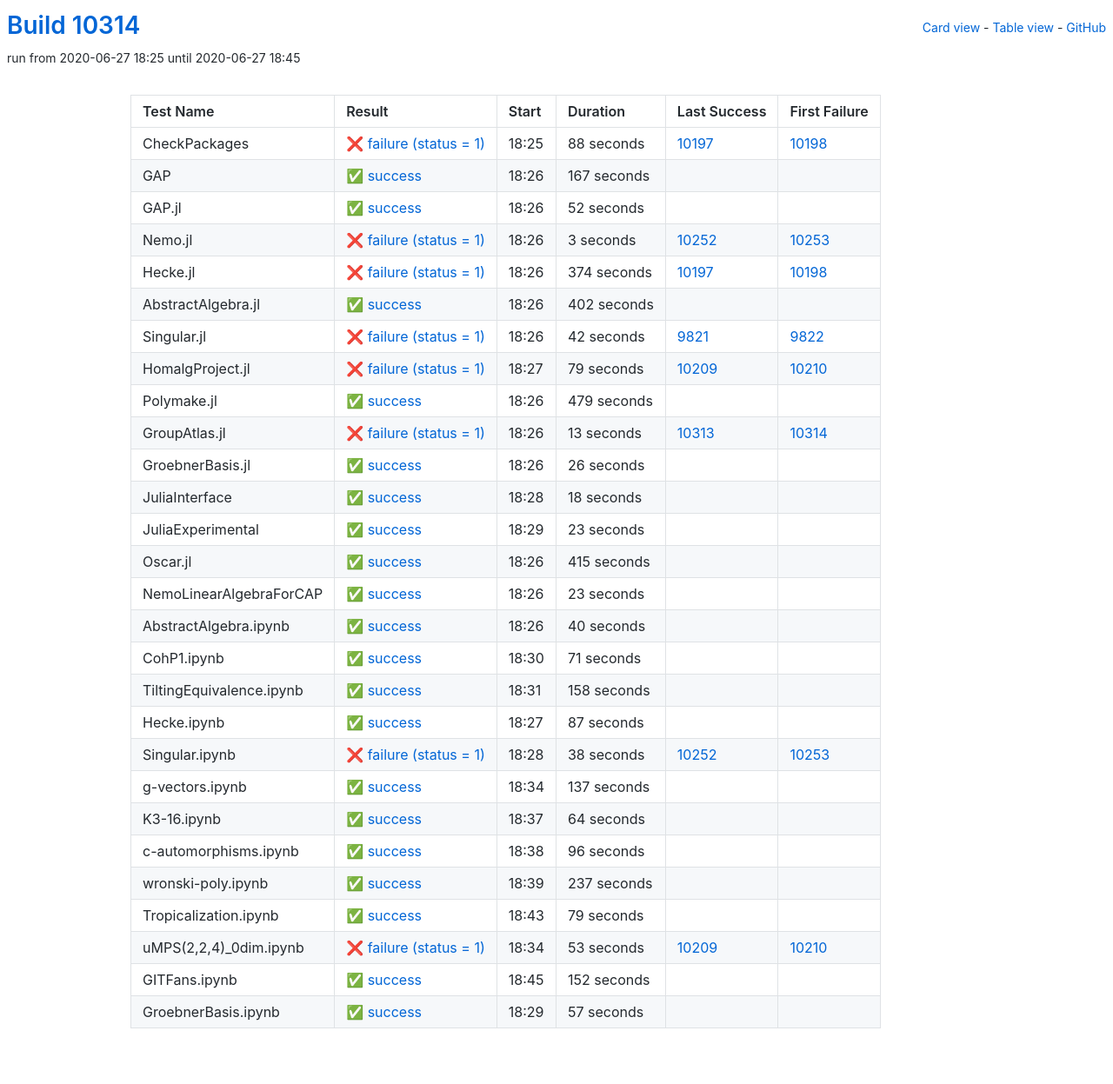
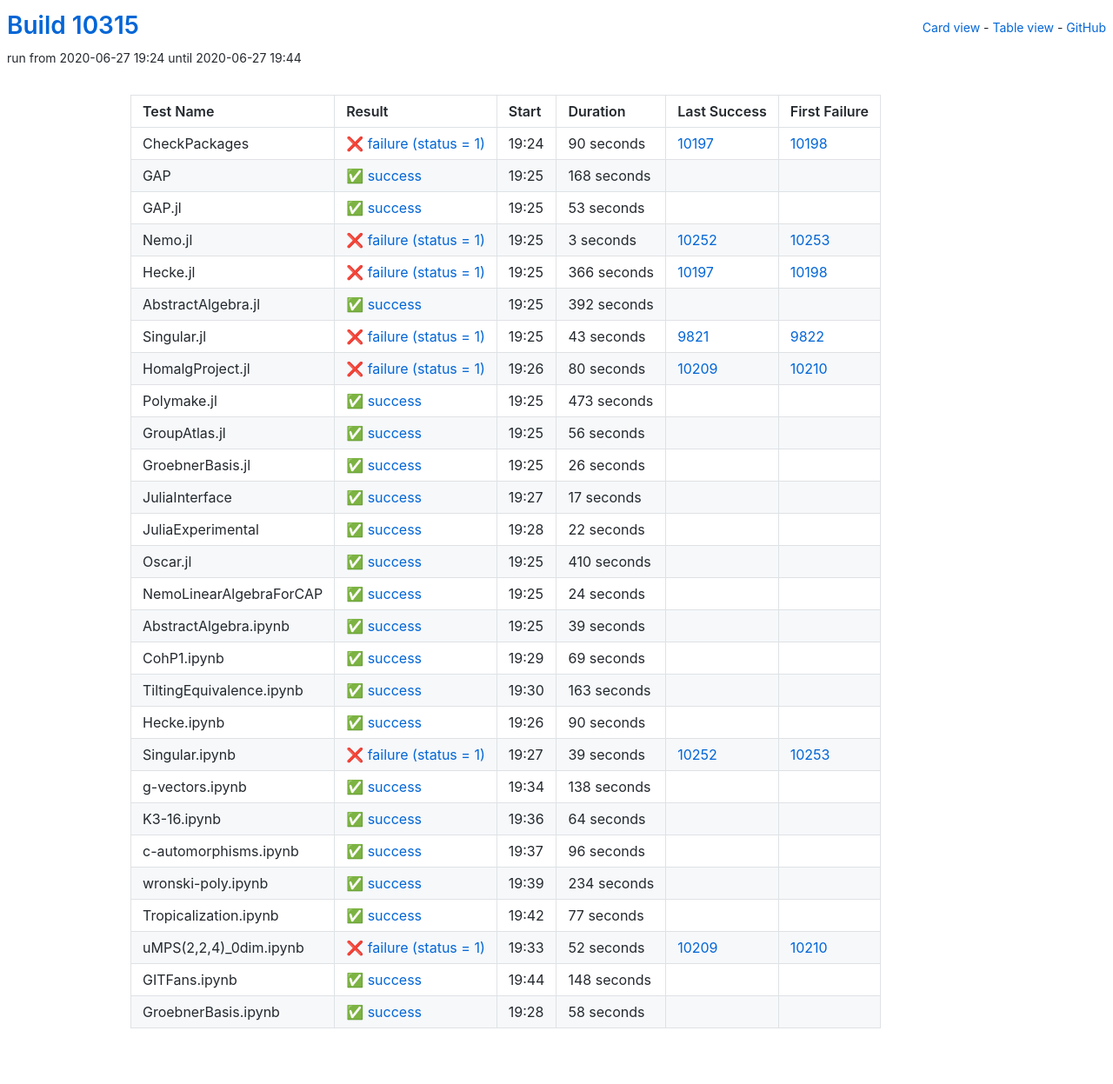
Before and after one commit to oscar-system/oscar-ci-status, a Jekyll site: the page built from table.html, in a window 1280 px wide. Shown: the whole page at 87% size. Built offline with Jekyll 4.4.1, drawn with Linux system fonts in a browser that asks for light colours.

Commit message:
Build #10315

```diff
--- a/_data/ci.yml
+++ b/_data/ci.yml
@@ -1,6 +1,6 @@
 ---
-build: 10314
-build_url: https://oscarci.mathematik.uni-kl.de/job/oscar/10314/
+build: 10315
+build_url: https://oscarci.mathematik.uni-kl.de/job/oscar/10315/
 job: oscar
 organization: oscar-system
 repo: oscar-ci-status
@@ -8,44 +8,44 @@
 tests:
 - name: CheckPackages
   id: checkpackages
-  log: https://oscarci.mathematik.uni-kl.de/job/oscar/10314/artifact/logs/build-10314/CheckPackages.log
-  start: 2020-06-27 18:25
+  log: https://oscarci.mathematik.uni-kl.de/job/oscar/10315/artifact/logs/build-10315/CheckPackages.log
+  start: 2020-06-27 19:24
   success: false
   exitcode: 1
   status: failure
-  duration: 88
+  duration: 90
   last_success: 10197
   last_success_url: https://oscarci.mathematik.uni-kl.de/job/oscar/10197/
   first_failure: 10198
   first_failure_url: https://oscarci.mathematik.uni-kl.de/job/oscar/10198/
 - name: GAP
   id: gap
-  log: https://oscarci.mathematik.uni-kl.de/job/oscar/10314/artifact/logs/build-10314/GAP.log
-  start: 2020-06-27 18:26
+  log: https://oscarci.mathematik.uni-kl.de/job/oscar/10315/artifact/logs/build-10315/GAP.log
+  start: 2020-06-27 19:25
   success: true
   exitcode: 0
   status: success
-  duration: 167
+  duration: 168
   last_success: false
   last_success_url:
   first_failure: false
   first_failure_url:
 - name: GAP.jl
   id: gap-jl
-  log: https://oscarci.mathematik.uni-kl.de/job/oscar/10314/artifact/logs/build-10314/GAP.jl.log
-  start: 2020-06-27 18:26
+  log: https://oscarci.mathematik.uni-kl.de/job/oscar/10315/artifact/logs/build-10315/GAP.jl.log
+  start: 2020-06-27 19:25
   success: true
   exitcode: 0
   status: success
-  duration: 52
+  duration: 53
   last_success: false
   last_success_url:
   first_failure: false
   first_failure_url:
 - name: Nemo.jl
   id: nemo-jl
-  log: https://oscarci.mathematik.uni-kl.de/job/oscar/10314/artifact/logs/build-10314/Nemo.jl.log
-  start: 2020-06-27 18:26
+  log: https://oscarci.mathematik.uni-kl.de/job/oscar/10315/artifact/logs/build-10315/Nemo.jl.log
+  start: 2020-06-27 19:25
   success: false
   exitcode: 1
   status: failure
@@ -56,80 +56,80 @@
   first_failure_url: https://oscarci.mathematik.uni-kl.de/job/oscar/10253/
 - name: Hecke.jl
   id: hecke-jl
-  log: https://oscarci.mathematik.uni-kl.de/job/oscar/10314/artifact/logs/build-10314/Hecke.jl.log
-  start: 2020-06-27 18:26
+  log: https://oscarci.mathematik.uni-kl.de/job/oscar/10315/artifact/logs/build-10315/Hecke.jl.log
+  start: 2020-06-27 19:25
   success: false
   exitcode: 1
   status: failure
-  duration: 374
+  duration: 366
   last_success: 10197
   last_success_url: https://oscarci.mathematik.uni-kl.de/job/oscar/10197/
   first_failure: 10198
   first_failure_url: https://oscarci.mathematik.uni-kl.de/job/oscar/10198/
 - name: AbstractAlgebra.jl
   id: abstractalgebra-jl
-  log: https://oscarci.mathematik.uni-kl.de/job/oscar/10314/artifact/logs/build-10314/AbstractAlgebra.jl.log
-  start: 2020-06-27 18:26
+  log: https://oscarci.mathematik.uni-kl.de/job/oscar/10315/artifact/logs/build-10315/AbstractAlgebra.jl.log
+  start: 2020-06-27 19:25
   success: true
   exitcode: 0
   status: success
-  duration: 402
+  duration: 392
   last_success: false
   last_success_url:
   first_failure: false
   first_failure_url:
 - name: Singular.jl
   id: singular-jl
-  log: https://oscarci.mathematik.uni-kl.de/job/oscar/10314/artifact/logs/build-10314/Singular.jl.log
-  start: 2020-06-27 18:26
+  log: https://oscarci.mathematik.uni-kl.de/job/oscar/10315/artifact/logs/build-10315/Singular.jl.log
+  start: 2020-06-27 19:25
   success: false
   exitcode: 1
   status: failure
-  duration: 42
+  duration: 43
   last_success: 9821
   last_success_url: https://oscarci.mathematik.uni-kl.de/job/oscar/9821/
   first_failure: 9822
   first_failure_url: https://oscarci.mathematik.uni-kl.de/job/oscar/9822/
 - name: HomalgProject.jl
   id: homalgproject-jl
-  log: https://oscarci.mathematik.uni-kl.de/job/oscar/10314/artifact/logs/build-10314/HomalgProject.jl.log
-  start: 2020-06-27 18:27
+  log: https://oscarci.mathematik.uni-kl.de/job/oscar/10315/artifact/logs/build-10315/HomalgProject.jl.log
+  start: 2020-06-27 19:26
   success: false
   exitcode: 1
   status: failure
-  duration: 79
+  duration: 80
   last_success: 10209
   last_success_url: https://oscarci.mathematik.uni-kl.de/job/oscar/10209/
   first_failure: 10210
   first_failure_url: https://oscarci.mathematik.uni-kl.de/job/oscar/10210/
 - name: Polymake.jl
   id: polymake-jl
-  log: https://oscarci.mathematik.uni-kl.de/job/oscar/10314/artifact/logs/build-10314/Polymake.jl.log
-  start: 2020-06-27 18:26
+  log: https://oscarci.mathematik.uni-kl.de/job/oscar/10315/artifact/logs/build-10315/Polymake.jl.log
+  start: 2020-06-27 19:25
   success: true
   exitcode: 0
   status: success
-  duration: 479
+  duration: 473
   last_success: false
   last_success_url:
   first_failure: false
   first_failure_url:
 - name: GroupAtlas.jl
   id: groupatlas-jl
-  log: https://oscarci.mathematik.uni-kl.de/job/oscar/10314/artifact/logs/build-10314/GroupAtlas.jl.log
-  start: 2020-06-27 18:26
-  success: false
-  exitcode: 1
-  status: failure
-  duration: 13
-  last_success: 10313
-  last_success_url: https://oscarci.mathematik.uni-kl.de/job/oscar/10313/
-  first_failure: 10314
-  first_failure_url: https://oscarci.mathematik.uni-kl.de/job/oscar/10314/
+  log: https://oscarci.mathematik.uni-kl.de/job/oscar/10315/artifact/logs/build-10315/GroupAtlas.jl.log
+  start: 2020-06-27 19:25
+  success: true
+  exitcode: 0
+  status: success
+  duration: 56
+  last_success: false
+  last_success_url:
+  first_failure: false
+  first_failure_url:
 - name: GroebnerBasis.jl
   id: groebnerbasis-jl
-  log: https://oscarci.mathematik.uni-kl.de/job/oscar/10314/artifact/logs/build-10314/GroebnerBasis.jl.log
-  start: 2020-06-27 18:26
+  log: https://oscarci.mathematik.uni-kl.de/job/oscar/10315/artifact/logs/build-10315/GroebnerBasis.jl.log
+  start: 2020-06-27 19:25
   success: true
   exitcode: 0
   status: success
@@ -140,128 +140,128 @@
   first_failure_url:
 - name: JuliaInterface
   id: juliainterface
-  log: https://oscarci.mathematik.uni-kl.de/job/oscar/10314/artifact/logs/build-10314/JuliaInterface.log
-  start: 2020-06-27 18:28
+  log: https://oscarci.mathematik.uni-kl.de/job/oscar/10315/artifact/logs/build-10315/JuliaInterface.log
+  start: 2020-06-27 19:27
   success: true
   exitcode: 0
   status: success
-  duration: 18
+  duration: 17
   last_success: false
   last_success_url:
   first_failure: false
   first_failure_url:
 - name: JuliaExperimental
   id: juliaexperimental
-  log: https://oscarci.mathematik.uni-kl.de/job/oscar/10314/artifact/logs/build-10314/JuliaExperimental.log
-  start: 2020-06-27 18:29
+  log: https://oscarci.mathematik.uni-kl.de/job/oscar/10315/artifact/logs/build-10315/JuliaExperimental.log
+  start: 2020-06-27 19:28
   success: true
   exitcode: 0
   status: success
-  duration: 23
+  duration: 22
   last_success: false
   last_success_url:
   first_failure: false
   first_failure_url:
 - name: Oscar.jl
   id: oscar-jl
-  log: https://oscarci.mathematik.uni-kl.de/job/oscar/10314/artifact/logs/build-10314/Oscar.jl.log
-  start: 2020-06-27 18:26
+  log: https://oscarci.mathematik.uni-kl.de/job/oscar/10315/artifact/logs/build-10315/Oscar.jl.log
+  start: 2020-06-27 19:25
   success: true
   exitcode: 0
   status: success
-  duration: 415
+  duration: 410
   last_success: false
   last_success_url:
   first_failure: false
   first_failure_url:
 - name: NemoLinearAlgebraForCAP
   id: nemolinearalgebraforcap
-  log: https://oscarci.mathematik.uni-kl.de/job/oscar/10314/artifact/logs/build-10314/NemoLinearAlgebraForCAP.log
-  start: 2020-06-27 18:26
+  log: https://oscarci.mathematik.uni-kl.de/job/oscar/10315/artifact/logs/build-10315/NemoLinearAlgebraForCAP.log
+  start: 2020-06-27 19:25
   success: true
   exitcode: 0
   status: success
-  duration: 23
+  duration: 24
   last_success: false
   last_success_url:
   first_failure: false
   first_failure_url:
 - name: AbstractAlgebra.ipynb
   id: abstractalgebra-ipynb
-  log: https://oscarci.mathematik.uni-kl.de/job/oscar/10314/artifact/logs/build-10314/AbstractAlgebra.ipynb.log
-  start: 2020-06-27 18:26
+  log: https://oscarci.mathematik.uni-kl.de/job/oscar/10315/artifact/logs/build-10315/AbstractAlgebra.ipynb.log
+  start: 2020-06-27 19:25
   success: true
   exitcode: 0
   status: success
-  duration: 40
+  duration: 39
   last_success: false
   last_success_url:
   first_failure: false
   first_failure_url:
 - name: CohP1.ipynb
   id: cohp1-ipynb
-  log: https://oscarci.mathematik.uni-kl.de/job/oscar/10314/artifact/logs/build-10314/CohP1.ipynb.log
-  start: 2020-06-27 18:30
+  log: https://oscarci.mathematik.uni-kl.de/job/oscar/10315/artifact/logs/build-10315/CohP1.ipynb.log
+  start: 2020-06-27 19:29
   success: true
   exitcode: 0
   status: success
-  duration: 71
+  duration: 69
   last_success: false
   last_success_url:
   first_failure: false
   first_failure_url:
 - name: TiltingEquivalence.ipynb
   id: tiltingequivalence-ipynb
-  log: https://oscarci.mathematik.uni-kl.de/job/oscar/10314/artifact/logs/build-10314/TiltingEquivalence.ipynb.log
-  start: 2020-06-27 18:31
+  log: https://oscarci.mathematik.uni-kl.de/job/oscar/10315/artifact/logs/build-10315/TiltingEquivalence.ipynb.log
+  start: 2020-06-27 19:30
   success: true
   exitcode: 0
   status: success
-  duration: 158
+  duration: 163
   last_success: false
   last_success_url:
   first_failure: false
   first_failure_url:
 - name: Hecke.ipynb
   id: hecke-ipynb
-  log: https://oscarci.mathematik.uni-kl.de/job/oscar/10314/artifact/logs/build-10314/Hecke.ipynb.log
-  start: 2020-06-27 18:27
+  log: https://oscarci.mathematik.uni-kl.de/job/oscar/10315/artifact/logs/build-10315/Hecke.ipynb.log
+  start: 2020-06-27 19:26
   success: true
   exitcode: 0
   status: success
-  duration: 87
+  duration: 90
   last_success: false
   last_success_url:
   first_failure: false
   first_failure_url:
 - name: Singular.ipynb
   id: singular-ipynb
-  log: https://oscarci.mathematik.uni-kl.de/job/oscar/10314/artifact/logs/build-10314/Singular.ipynb.log
-  start: 2020-06-27 18:28
+  log: https://oscarci.mathematik.uni-kl.de/job/oscar/10315/artifact/logs/build-10315/Singular.ipynb.log
+  start: 2020-06-27 19:27
   success: false
   exitcode: 1
   status: failure
-  duration: 38
+  duration: 39
   last_success: 10252
   last_success_url: https://oscarci.mathematik.uni-kl.de/job/oscar/10252/
   first_failure: 10253
   first_failure_url: https://oscarci.mathematik.uni-kl.de/job/oscar/10253/
 - name: g-vectors.ipynb
   id: g-vectors-ipynb
-  log: https://oscarci.mathematik.uni-kl.de/job/oscar/10314/artifact/logs/build-10314/g-vectors.ipynb.log
-  start: 2020-06-27 18:34
+  log: https://oscarci.mathematik.uni-kl.de/job/oscar/10315/artifact/logs/build-10315/g-vectors.ipynb.log
+  start: 2020-06-27 19:34
   success: true
   exitcode: 0
   status: success
-  duration: 137
+  duration: 138
   last_success: false
   last_success_url:
   first_failure: false
   first_failure_url:
 - name: K3-16.ipynb
   id: k3-16-ipynb
-  log: https://oscarci.mathematik.uni-kl.de/job/oscar/10314/artifact/logs/build-10314/K3-16.ipynb.log
-  start: 2020-06-27 18:37
+  log: https://oscarci.mathematik.uni-kl.de/job/oscar/10315/artifact/logs/build-10315/K3-16.ipynb.log
+  start: 2020-06-27 19:36
   success: true
   exitcode: 0
   status: success
@@ -272,8 +272,8 @@
   first_failure_url:
 - name: c-automorphisms.ipynb
   id: c-automorphisms-ipynb
-  log: https://oscarci.mathematik.uni-kl.de/job/oscar/10314/artifact/logs/build-10314/c-automorphisms.ipynb.log
-  start: 2020-06-27 18:38
+  log: https://oscarci.mathematik.uni-kl.de/job/oscar/10315/artifact/logs/build-10315/c-automorphisms.ipynb.log
+  start: 2020-06-27 19:37
   success: true
   exitcode: 0
   status: success
@@ -284,60 +284,60 @@
   first_failure_url:
 - name: wronski-poly.ipynb
   id: wronski-poly-ipynb
-  log: https://oscarci.mathematik.uni-kl.de/job/oscar/10314/artifact/logs/build-10314/wronski-poly.ipynb.log
-  start: 2020-06-27 18:39
+  log: https://oscarci.mathematik.uni-kl.de/job/oscar/10315/artifact/logs/build-10315/wronski-poly.ipynb.log
+  start: 2020-06-27 19:39
   success: true
   exitcode: 0
   status: success
-  duration: 237
+  duration: 234
   last_success: false
   last_success_url:
   first_failure: false
   first_failure_url:
 - name: Tropicalization.ipynb
   id: tropicalization-ipynb
-  log: https://oscarci.mathematik.uni-kl.de/job/oscar/10314/artifact/logs/build-10314/Tropicalization.ipynb.log
-  start: 2020-06-27 18:43
+  log: https://oscarci.mathematik.uni-kl.de/job/oscar/10315/artifact/logs/build-10315/Tropicalization.ipynb.log
+  start: 2020-06-27 19:42
   success: true
   exitcode: 0
   status: success
-  duration: 79
+  duration: 77
   last_success: false
   last_success_url:
   first_failure: false
   first_failure_url:
 - name: uMPS(2,2,4)_0dim.ipynb
   id: umps-2-2-4-0dim-ipynb
-  log: https://oscarci.mathematik.uni-kl.de/job/oscar/10314/artifact/logs/build-10314/uMPS-2-2-4-_0dim.ipynb.log
-  start: 2020-06-27 18:34
+  log: https://oscarci.mathematik.uni-kl.de/job/oscar/10315/artifact/logs/build-10315/uMPS-2-2-4-_0dim.ipynb.log
+  start: 2020-06-27 19:33
   success: false
   exitcode: 1
   status: failure
-  duration: 53
+  duration: 52
   last_success: 10209
   last_success_url: https://oscarci.mathematik.uni-kl.de/job/oscar/10209/
   first_failure: 10210
   first_failure_url: https://oscarci.mathematik.uni-kl.de/job/oscar/10210/
 - name: GITFans.ipynb
   id: gitfans-ipynb
-  log: https://oscarci.mathematik.uni-kl.de/job/oscar/10314/artifact/logs/build-10314/GITFans.ipynb.log
-  start: 2020-06-27 18:45
+  log: https://oscarci.mathematik.uni-kl.de/job/oscar/10315/artifact/logs/build-10315/GITFans.ipynb.log
+  start: 2020-06-27 19:44
   success: true
   exitcode: 0
   status: success
-  duration: 152
+  duration: 148
   last_success: false
   last_success_url:
   first_failure: false
   first_failure_url:
 - name: GroebnerBasis.ipynb
   id: groebnerbasis-ipynb
-  log: https://oscarci.mathematik.uni-kl.de/job/oscar/10314/artifact/logs/build-10314/GroebnerBasis.ipynb.log
-  start: 2020-06-27 18:29
+  log: https://oscarci.mathematik.uni-kl.de/job/oscar/10315/artifact/logs/build-10315/GroebnerBasis.ipynb.log
+  start: 2020-06-27 19:28
   success: true
   exitcode: 0
   status: success
-  duration: 57
+  duration: 58
   last_success: false
   last_success_url:
   first_failure: false
```
Also changed, not shown: README.md.
